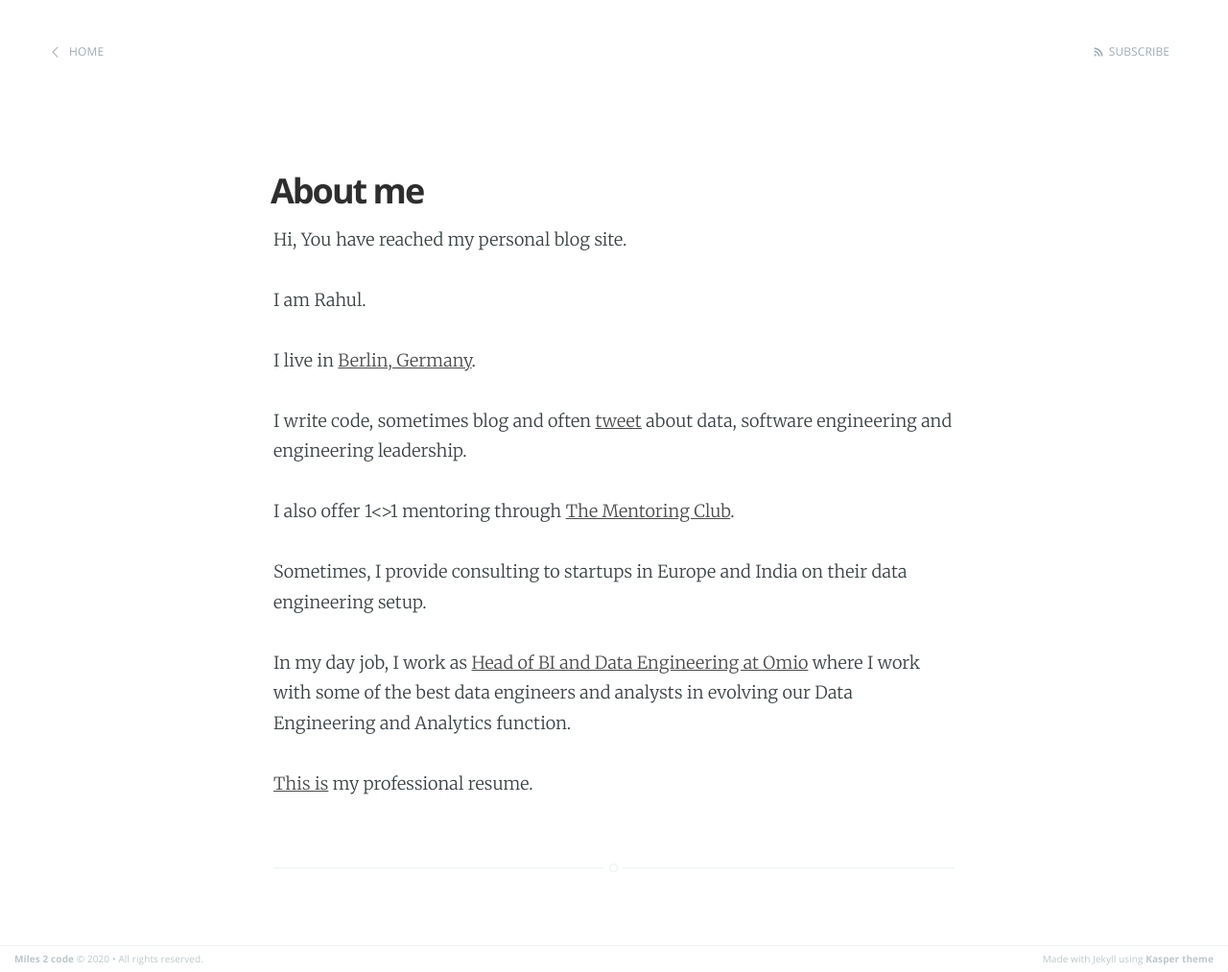
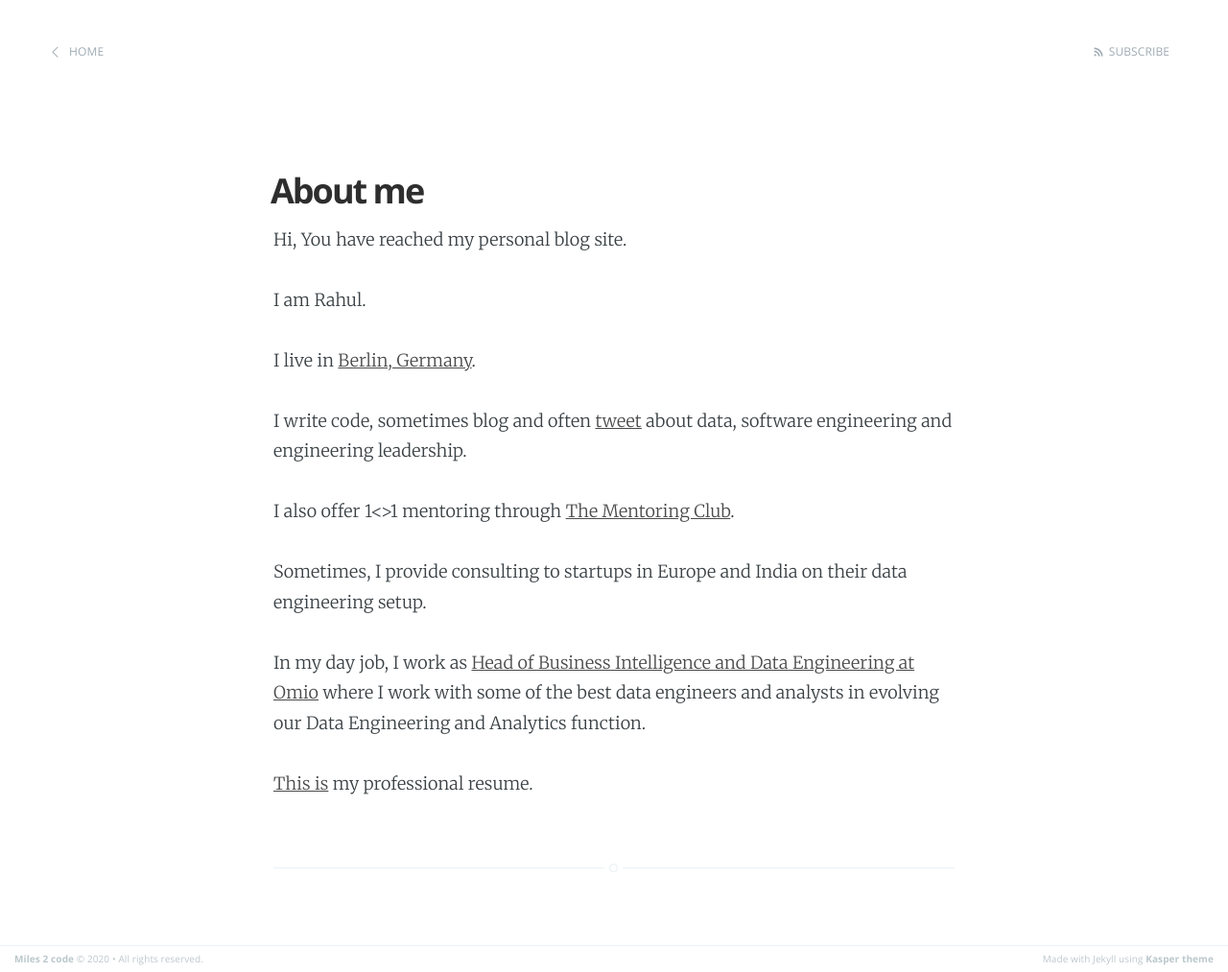
Before and after one commit to rahulj51/miles2code.github.io, a Jekyll site: the page built from about.md, in a window 1280 px wide. Shown: the whole page at 96% size. Built offline with Jekyll 4.4.1, drawn with Linux system fonts in a browser that asks for light colours.

```diff
--- a/about.md
+++ b/about.md
@@ -15,6 +15,6 @@ I also offer 1<>1 mentoring through [The Mentoring Club](https://www.mentoring-c
 
 Sometimes, I provide consulting to startups in Europe and India on their data engineering setup.
 
-In my day job, I work as [Head of BI and Data Engineering at Omio](https://www.linkedin.com/in/rahul-jain-83055b45/) where I work with some of the best data engineers and analysts in evolving our Data Engineering and Analytics function.
+In my day job, I work as [Head of Business Intelligence and Data Engineering at Omio](https://www.linkedin.com/in/rahul-jain-83055b45/) where I work with some of the best data engineers and analysts in evolving our Data Engineering and Analytics function.
 
-[This is](/assets/resume/rahul-resume.pdf) my professional resume.
+[This is]({{ site.url }}/assets/resume/rahul-resume.pdf) my professional resume.
```
